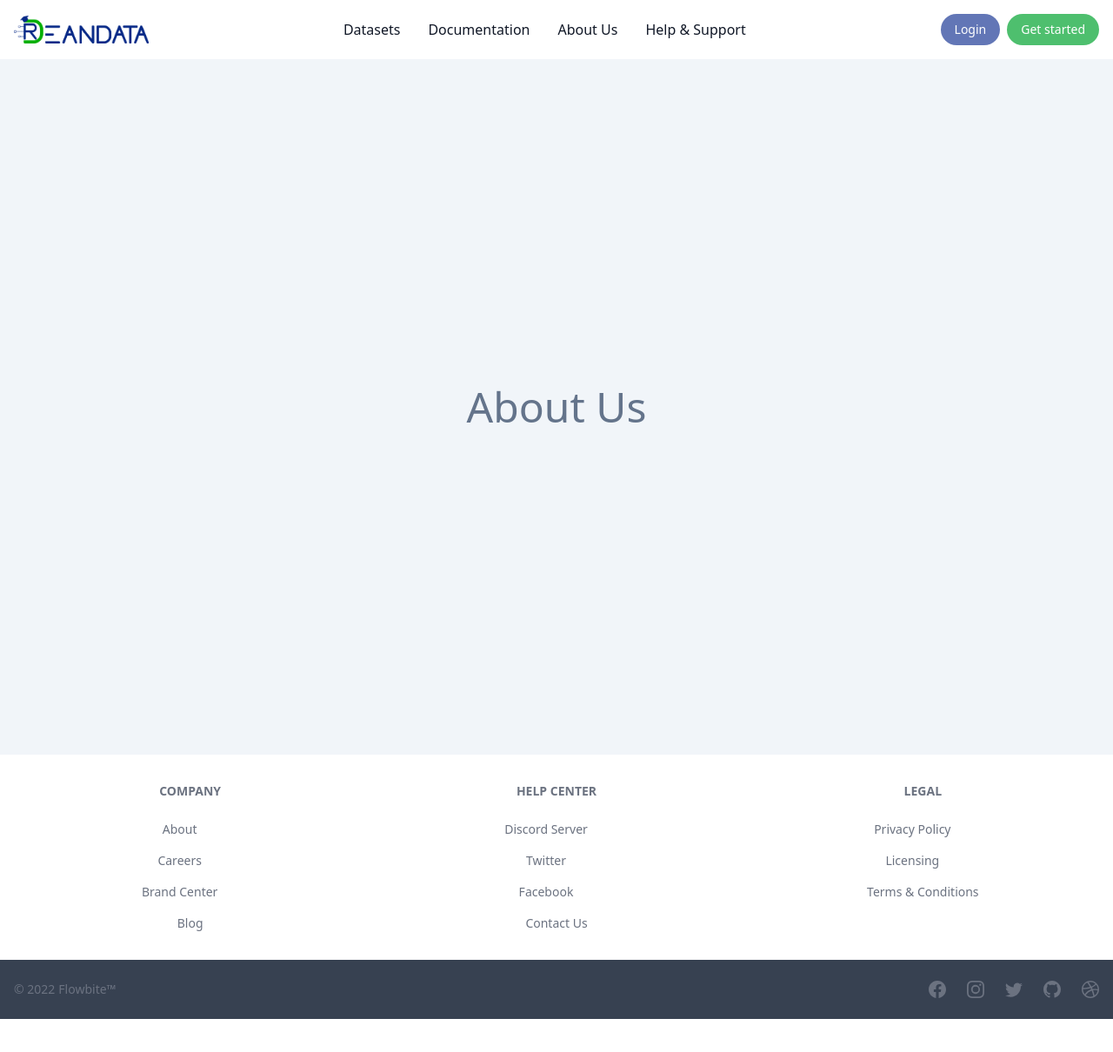
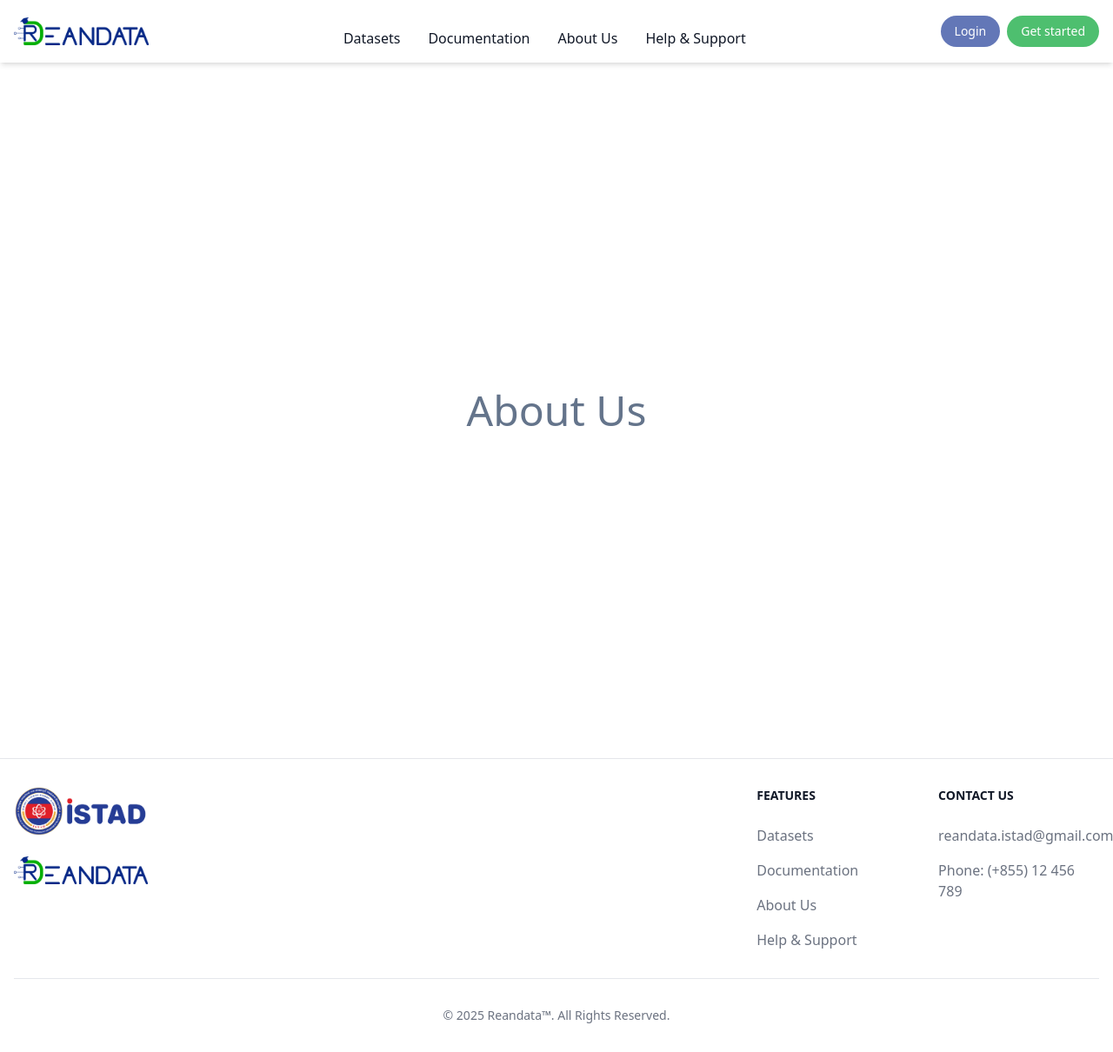
Before and after one commit to SokhengRan987/Final-Project-ReanData-G4-, a React (Vite) app: page /about-us in a window 1280 px wide. Shown: the whole page at 87% size. Before the commit the page ends 1172 px from the top, so only its background shows below. Built offline with nearby package versions, Linux system fonts and the light colour scheme.

Commit message:
Update: updated nav bar ui

```diff
--- a/src/App.jsx
+++ b/src/App.jsx
@@ -1,4 +1,5 @@
 import { useState } from "react";
+import { useEffect } from "react";
 import { Button } from "flowbite-react";
 import "./App.css";
 import About from "./pages/About";
@@ -8,12 +9,29 @@ import NavbarComponent from "./components/NavbarComponent";
 
 function App() {
   const [count, setCount] = useState(0);
+  useEffect(() => {
+    const handleWheel = (event) => {
+      if (event.ctrlKey) return; // Allow zooming with Ctrl + Scroll
+
+      event.preventDefault();
+      window.scrollBy({
+        top: event.deltaY > 0 ? 250 : -250, // Faster scrolling
+        behavior: "smooth",
+      });
+    };
+
+    window.addEventListener("wheel", handleWheel, { passive: false });
+
+    return () => window.removeEventListener("wheel", handleWheel);
+  }, []);
+
+
 
   return (
     <>
       <NavbarComponent />
       <main className="pt[60px]">
-        <h1 className="text-5xl text-blue-400 text-center bg-slate-100 py-4 uppercase rounded-lg h-screen">
+        <h1 className="text-5xl text-blue-400 text-center py-4 uppercase rounded-lg h-screen">
           Kjel tver nas
         </h1>
       </main>
--- a/src/components/Footer.jsx
+++ b/src/components/Footer.jsx
@@ -5,12 +5,13 @@ import istadlogo from "../img/istad.png";
 export default function Footer() {
   return (
     <div>
-      <footer class="bg-white dark:bg-gray-900">
+      <hr />
+      <footer class="bg-white dark:bg-gray-900 shadow-md">
         <div class="mx-auto w-full max-w-screen-xl p-4 py-6 lg:py-8">
-          <div class="md:flex md:justify-center gap-48">
+          <div class="md:flex md:justify-center gap-[700px]">
             <div class="mb-6 md:mb-0">
-              <a href="#" class="flex items-center mb-6">
-                <img src={istadlogo} class="h-14 me-3" alt="Reandata Logo" />
+              <a href="https://www.cstad.edu.kh/" target="_blank" class="flex items-center mb-6">
+                <img src={istadlogo} class="h-14 me-3" alt="Istad Logo" />
               </a>
               <a href="#" class="flex items-center">
                 <img src={reandatalogo} class="h-8 me-3" alt="Reandata Logo" />
--- a/src/components/NavbarComponent.jsx
+++ b/src/components/NavbarComponent.jsx
@@ -1,44 +1,72 @@
-import React, { useState } from "react";
-import { Navbar } from "flowbite-react";
+import React, { useState, useEffect } from "react";
 import logo from "../img/reandata.png";
+import { LeafyGreen } from "lucide-react";
 
 export default function NavbarComponent() {
   const [dropdownOpen, setDropdownOpen] = useState(false);
 
-  const toggleDropdown = () => {
-    setDropdownOpen(!dropdownOpen);
+  const [scrollProgress, setScrollProgress] = useState(0);
+
+  useEffect(() => {
+    const updateScrollProgress = () => {
+      const scrollTop = window.scrollY;
+      const scrollHeight =
+        document.documentElement.scrollHeight - window.innerHeight;
+      const progress = (scrollTop / scrollHeight) * 100;
+      setScrollProgress(progress);
     };
 
+    window.addEventListener("scroll", updateScrollProgress);
+    return () => window.removeEventListener("scroll", updateScrollProgress);
+  }, []);
+
   return (
-    <nav className="bg-white sticky top-0 z-50">
+    <nav
+      className="sticky top-0 z-50 bg-transparent shadow-md"
+      style={{
+        backdropFilter: "blur(10px)",
+        WebkitBackdropFilter: "blur(10px)",
+      }}
+    >
+      <div
+        className="absolute top-0 left-0 w-full h-1 transition-all duration-200"
+        style={{
+          width: `${scrollProgress}%`,
+          background: "#84e1bc", // Green color
+          boxShadow: "0 0 10px #84e1bc", // Glowing green effect
+        }}
+      ></div>
+
       <div className="max-w-screen-xl flex flex-wrap items-center justify-between mx-auto p-4">
+        {/* Logo */}
         <a href="#" className="flex items-center space-x-3 rtl:space-x-reverse">
           <img src={logo} alt="Reandata logo" className="h-8" />
         </a>
+
+        {/* Right-side Buttons */}
         <div className="flex md:order-2 space-x-3 md:space-x-2 rtl:space-x-reverse">
           <button
             type="button"
-            className="text-white bg-[#3C55A5] opacity-80 hover:bg-[#3C55A5] hover:opacity-100 font-medium rounded-[20px] text-sm px-4 py-2 text-center dark:bg-blue-600 dark:hover:bg-blue-700"
+            className="text-white bg-[#3C55A5] opacity-80 hover:opacity-100 font-medium rounded-[20px] text-sm px-4 py-2"
           >
             Login
           </button>
           <button
             type="button"
-            className="text-white bg-[#22B04B] opacity-80 hover:bg-[#22B04B] hover:opacity-100 font-medium rounded-[20px] text-sm px-4 py-2 text-center"
+            className="text-white bg-[#22B04B] opacity-80 hover:opacity-100 font-medium rounded-[20px] text-sm px-4 py-2"
           >
             Get started
           </button>
+          {/* Mobile Menu Toggle Button */}
           <button
-            onClick={toggleDropdown}
+            onClick={() => setDropdownOpen((prev) => !prev)}
             type="button"
-            className="inline-flex items-center p-2 w-10 h-10 justify-center text-sm text-gray-500 rounded-lg md:hidden hover:bg-gray-100 focus:outline-none focus:ring-2 focus:ring-gray-200 dark:text-gray-400 dark:hover:bg-gray-700 dark:focus:ring-gray-600"
-            aria-controls="navbar-cta"
+            className="inline-flex items-center p-2 w-10 h-10 justify-center text-gray-500 rounded-lg md:hidden hover:bg-gray-100 focus:ring-2 focus:ring-gray-200"
+            aria-label="Toggle menu"
             aria-expanded={dropdownOpen}
           >
-            <span className="sr-only">Open main menu</span>
             <svg
               className="w-5 h-5"
-              aria-hidden="true"
               xmlns="http://www.w3.org/2000/svg"
               fill="none"
               viewBox="0 0 17 14"
@@ -53,46 +81,27 @@ export default function NavbarComponent() {
             </svg>
           </button>
         </div>
+
+        {/* Navigation Links */}
         <div
-          className={`items-center justify-between w-full md:flex md:w-auto md:order-1 ${
+          className={`w-full md:flex md:w-auto md:order-1 ${
             dropdownOpen ? "block" : "hidden"
           }`}
           id="navbar-cta"
         >
-          <ul className="flex flex-col font-medium p-4 md:p-0 mt-4 border border-gray-100 rounded-lg bg-gray-50 md:space-x-8 rtl:space-x-reverse md:flex-row md:mt-0 md:border-0 md:bg-white dark:bg-gray-800 md:dark:bg-gray-900 dark:border-gray-700">
-            <li>
+          <ul className="flex flex-col font-medium p-4 md:p-0 mt-4 border rounded-lg bg-transparent md:flex-row md:space-x-8 md:border-0">
+            {["Datasets", "Documentation", "About Us", "Help & Support"].map(
+              (item) => (
+                <li key={item}>
                   <a
                     href="#"
-                className="block py-2 px-3 md:p-0 text-gray-900 rounded-sm hover:bg-gray-100 md:hover:bg-transparent md:hover:text-blue-700 md:dark:hover:text-blue-500 dark:text-white dark:hover:bg-gray-700 dark:hover:text-white md:dark:hover:bg-transparent dark:border-gray-700"
-                aria-current="page"
+                    className="block py-2 px-3 md:p-0 text-gray-900 rounded-sm md:hover:text-blue-700"
                   >
-                Datasets
+                    {item}
                   </a>
                 </li>
-            <li>
-              <a
-                href="#"
-                className="block py-2 px-3 md:p-0 text-gray-900 rounded-sm hover:bg-gray-100 md:hover:bg-transparent md:hover:text-blue-700 md:dark:hover:text-blue-500 dark:text-white dark:hover:bg-gray-700 dark:hover:text-white md:dark:hover:bg-transparent dark:border-gray-700"
-              >
-                Documentation
-              </a>
-            </li>
-            <li>
-              <a
-                href="#"
-                className="block py-2 px-3 md:p-0 text-gray-900 rounded-sm hover:bg-gray-100 md:hover:bg-transparent md:hover:text-blue-700 md:dark:hover:text-blue-500 dark:text-white dark:hover:bg-gray-700 dark:hover:text-white md:dark:hover:bg-transparent dark:border-gray-700"
-              >
-                About Us
-              </a>
-            </li>
-            <li>
-              <a
-                href="#"
-                className="block py-2 px-3 md:p-0 text-gray-900 rounded-sm hover:bg-gray-100 md:hover:bg-transparent md:hover:text-blue-700 md:dark:hover:text-blue-500 dark:text-white dark:hover:bg-gray-700 dark:hover:text-white md:dark:hover:bg-transparent dark:border-gray-700"
-              >
-                Help & Support
-              </a>
-            </li>
+              )
+            )}
           </ul>
         </div>
       </div>
--- a/src/pages/About.jsx
+++ b/src/pages/About.jsx
@@ -1,18 +1,34 @@
 import React from "react";
+import { useEffect } from "react";
 import Footer from "../components/Footer";
 import NavbarComponent from "../components/NavbarComponent";
 import FooterV2 from "../components/FooterSampleV2";
 import FooterSampleV2 from "../components/FooterSampleV2";
 export default function About() {
+    useEffect(() => {
+      const handleWheel = (event) => {
+        if (event.ctrlKey) return; // Allow zooming with Ctrl + Scroll
+
+        event.preventDefault();
+        window.scrollBy({
+          top: event.deltaY > 0 ? 250 : -250, // Faster scrolling
+          behavior: "smooth",
+        });
+      };
+
+      window.addEventListener("wheel", handleWheel, { passive: false });
+
+      return () => window.removeEventListener("wheel", handleWheel);
+    }, []);
   return (
     <>
       <NavbarComponent />
-      <div className="flex justify-center items-center flex-col h-screen bg-slate-100">
+      <div className="flex justify-center items-center flex-col h-screen">
         <h1 className="text-5xl text-slate-500 hover:cursor-pointer hover:underline transition-all ease-in-out">
           About Us
         </h1>
       </div>
-      <FooterSampleV2 />
+      <Footer/>
     </>
   );
 }
```
Also changed, not shown: 1 other file (tests, documents, lock files or other folders). Lines whose indentation alone changed are shown as unchanged.
